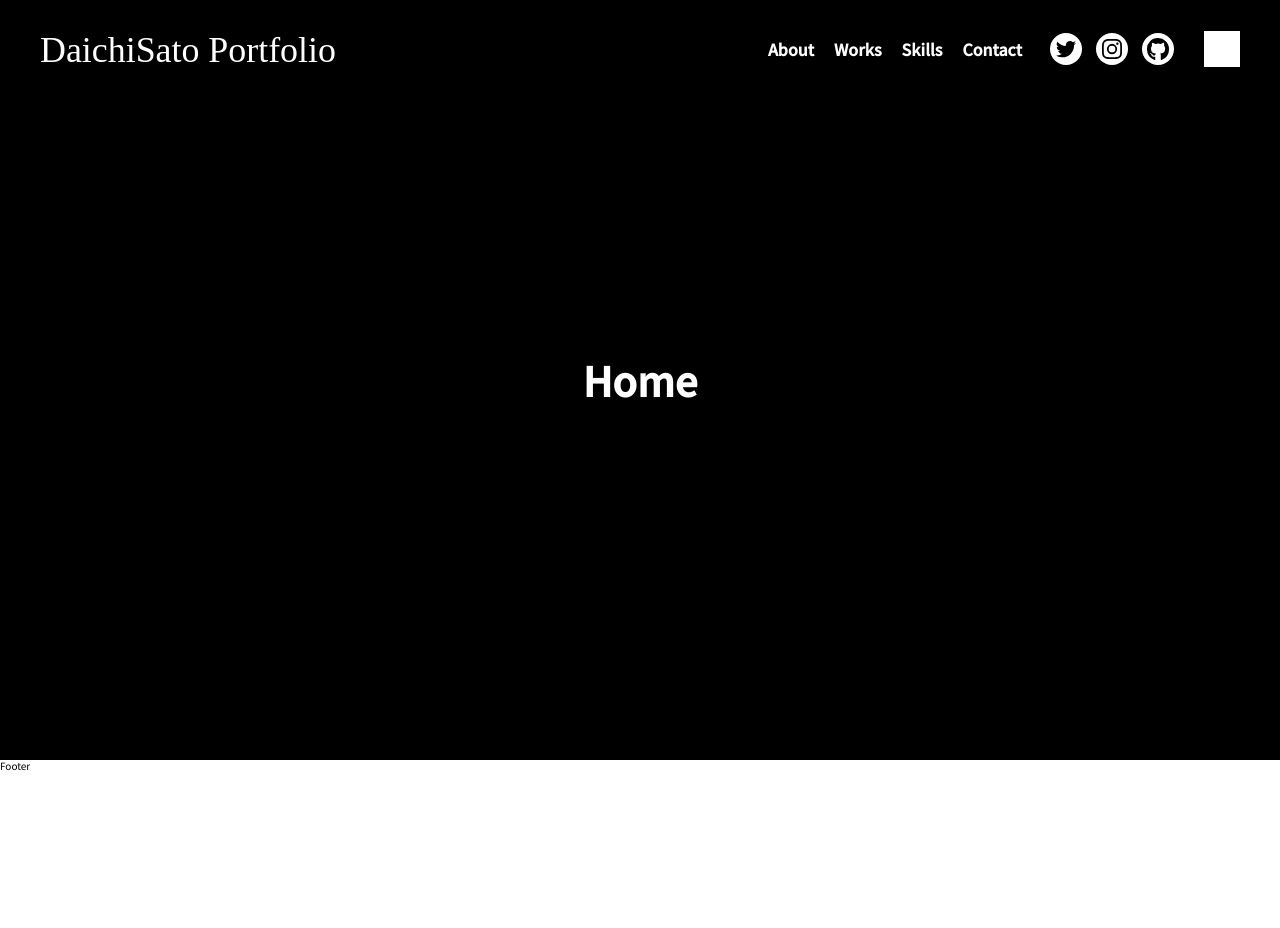
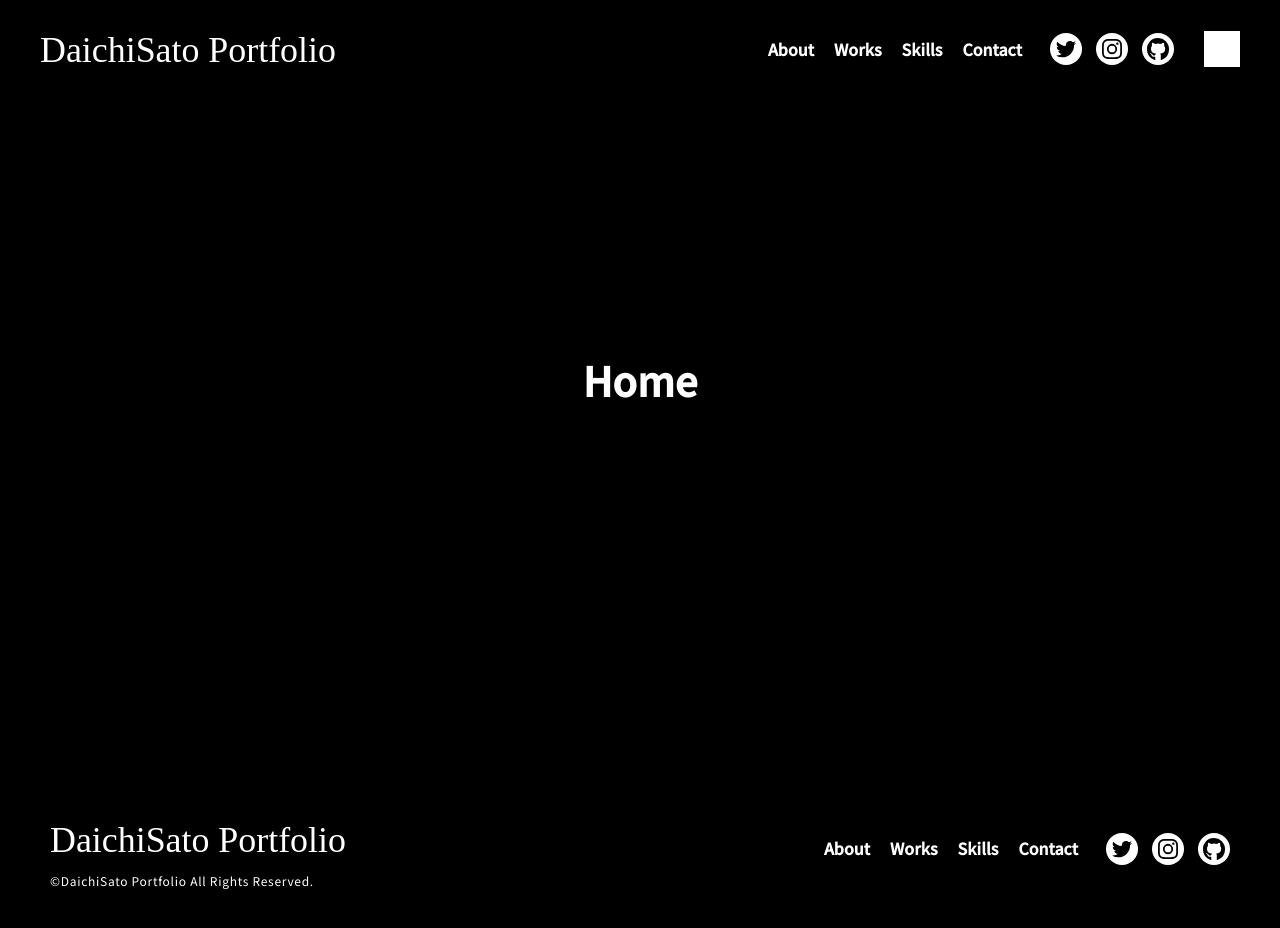
Before and after one commit to daichi-sato-design/portfolio, a Next.js app: page / in a window 1280 px wide. Shown: the top 928 px of the page. Before the commit the page ends 800 px from the top, so only its background shows below. Built offline with nearby package versions, Linux system fonts and the light colour scheme; a web font is replaced by a local one.

Commit message:
Footer Componentの配置

```diff
--- a/components/Layout.tsx
+++ b/components/Layout.tsx
@@ -2,6 +2,7 @@ import { VFC, ReactNode } from 'react'
 import Head from 'next/head'
 
 import Header from '../components/Header'
+import Footer from '../components/Footer'
 
 interface Props {
   children: ReactNode
@@ -21,7 +22,7 @@ export const Layout: VFC<Props> = ({
       <div id="container" className="body">
         <Header/>
         {children}
-        <footer>Footer</footer>
+        <Footer/>
       </div>
     </div>
   )
```
